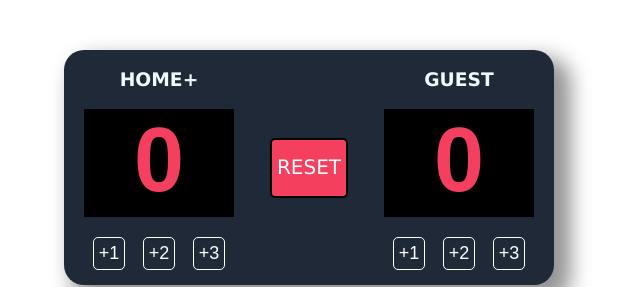
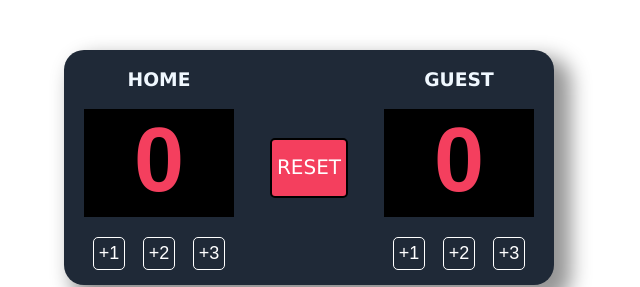
Before and after one commit to Tomas1564230/Scrimba, a plain HTML site: page JS fist project/index.html in a window 1280 px wide. Shown: the top 287 px of the page, 331-971 px from the left. Drawn offline with nearby package versions, Linux system fonts and the light colour scheme.

Commit message:
Update index.html

```diff
--- a/JS fist project/index.html
+++ b/JS fist project/index.html
@@ -5,7 +5,7 @@
     <body>
         <div class="container">
             <div>
-                <h3>HOME+</h3>
+                <h3>HOME</h3>
               <div class="homeNumb"><label id="homeNumber">0</label></div>
               <div class="addNumbers">
                     <button class="addNumb" onclick="addHomeOne()">+1</button>
```
